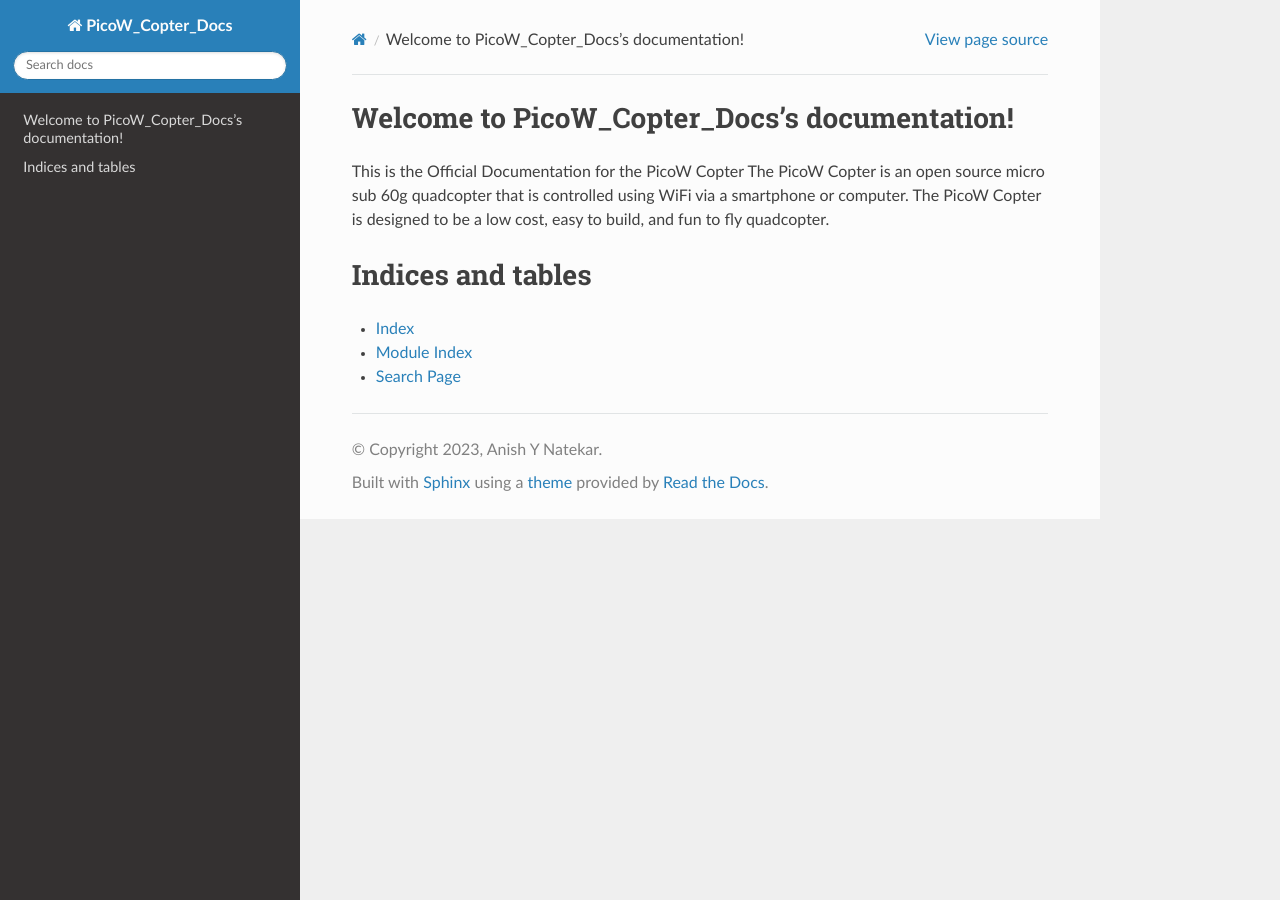
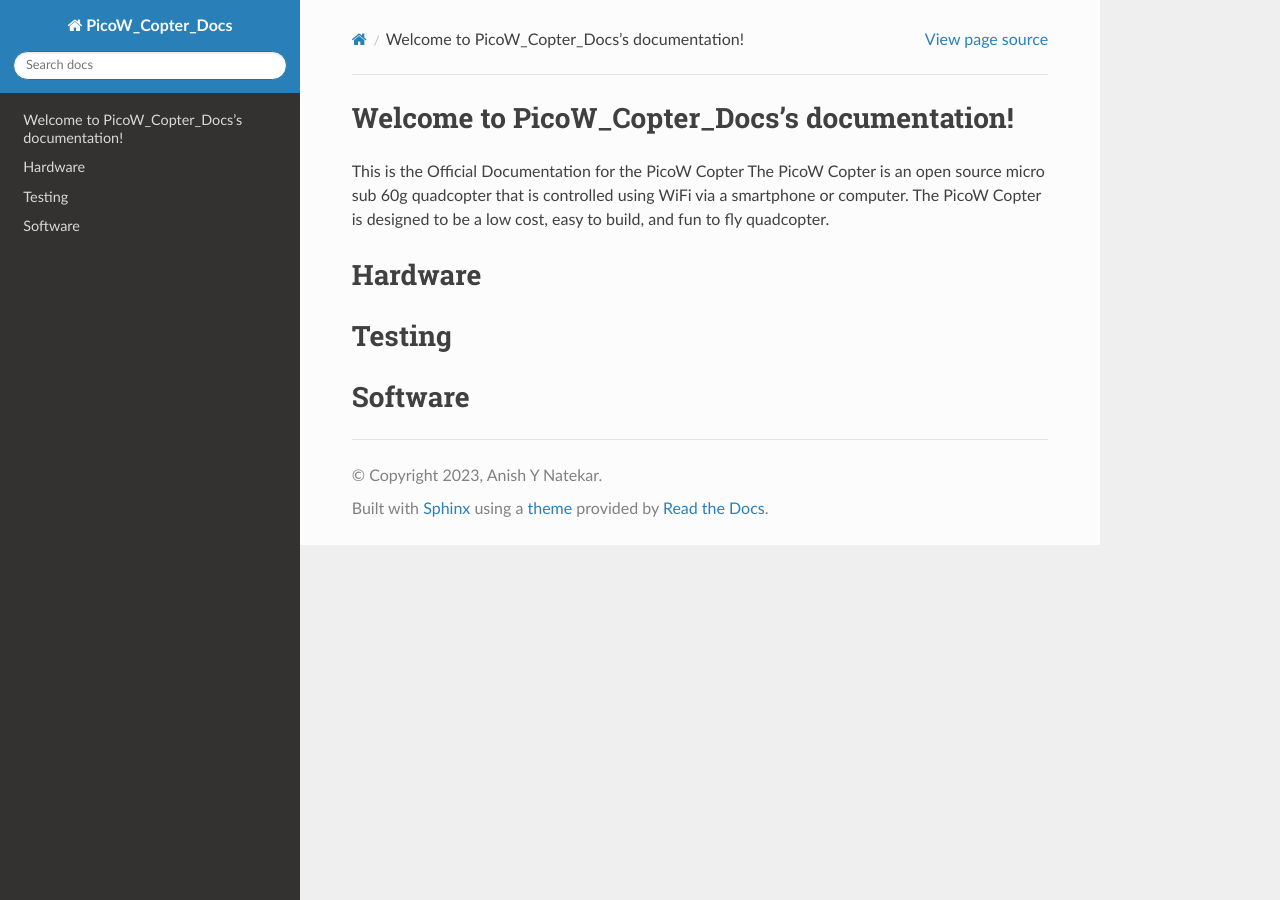
Before and after one commit to anish-natekar/PicoW_Copter_docs, a Sphinx documentation site: the page built from docs/source/index.rst, in a window 1280 px wide. Built offline with Sphinx 7.4.7 and the Read the Docs theme 2.0.0, drawn with Linux system fonts in a browser that asks for light colours.

Commit message:
Update index.rst

```diff
--- a/docs/source/index.rst
+++ b/docs/source/index.rst
@@ -9,18 +9,23 @@ This is the Official Documentation for the PicoW Copter
 The PicoW Copter is an open source micro sub 60g quadcopter that is controlled using WiFi via a smartphone or computer.
 The PicoW Copter is designed to be a low cost, easy to build, and fun to fly quadcopter.
 
+Hardware
+========
 .. toctree::
    :maxdepth: 2
    :caption: Contents:
-   harware
+   hardware
+
+Testing
+=======
+.. toctree::
+   :maxdepth: 2
+   :caption: Contents:
    testing
+
+Software
+========
+.. toctree::
+   :maxdepth: 2
+   :caption: Contents:
    software
-
-
-
-Indices and tables
-==================
-
-* :ref:`genindex`
-* :ref:`modindex`
-* :ref:`search`
```
